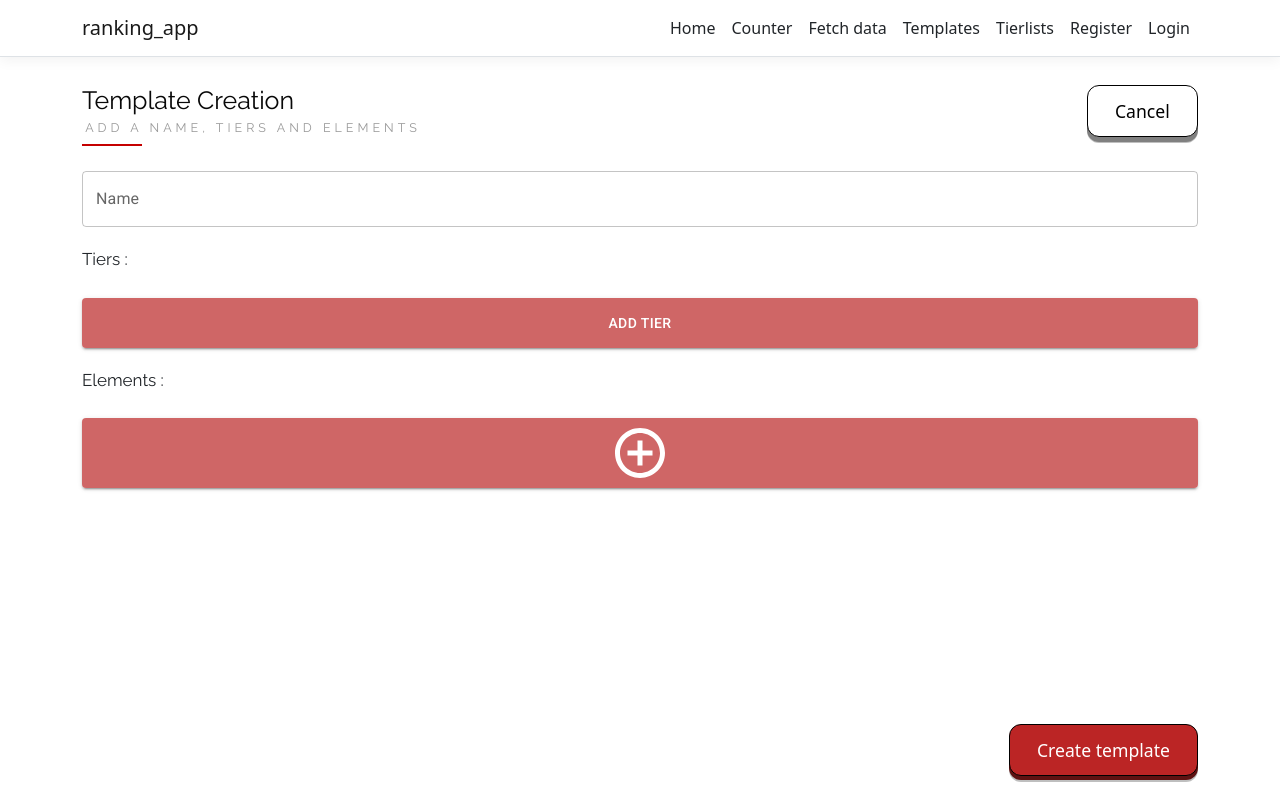
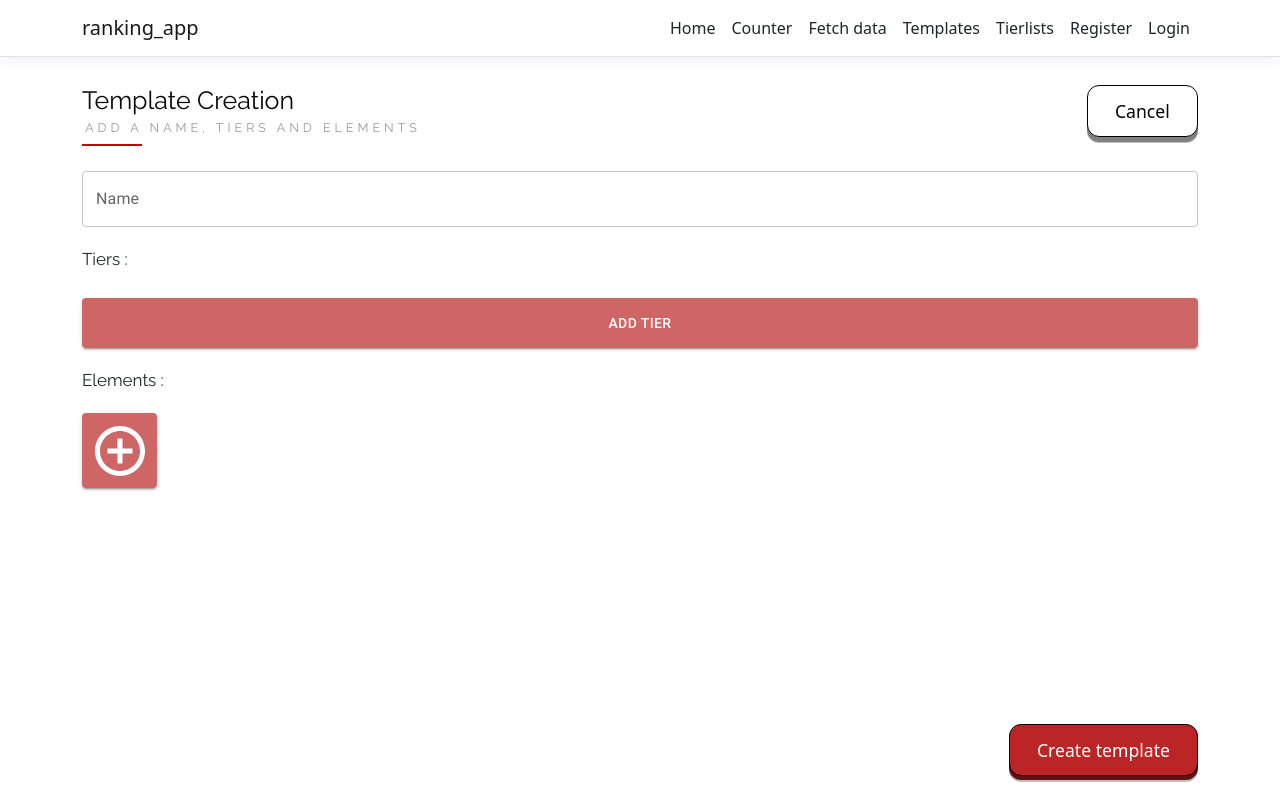
Before and after one commit to mickael-lalanne/ranking-app, a React (Create React App) app in the folder ClientApp/: page /templates in a window 1280 px wide. Both pictures are taken after a click on the button "Add template". Built offline with nearby package versions, Linux system fonts and the light colour scheme; no server answers.

Commit message:
Client: fix element display differences between Template and Tierlist views

```diff
--- a/ClientApp/src/components/shared/ElementPreview.tsx
+++ b/ClientApp/src/components/shared/ElementPreview.tsx
@@ -59,7 +59,9 @@ export const element_container_style = css({
     height: '100% !important',
     padding: '5px !important',
     justifyContent: 'center',
-    textAlign: 'center'
+    textAlign: 'center',
+    aspectRatio: 1,
+    width: 'fit-content'
 });
 
 const element_delete_container_style = css({
--- a/ClientApp/src/components/template/TemplateEditor.tsx
+++ b/ClientApp/src/components/template/TemplateEditor.tsx
@@ -169,7 +169,7 @@ const TemplateEditor = (
         return (
             <Button
                 variant="contained"
-                className={add_tier_btn_style + ' ' + element_container_style}
+                className={add_tier_btn_style + ' ' + element_container_style + ' ' + add_elt_btn_style}
                 onClick={() => setEditViewMode(EEditViewMode.EditElement)}
             >
                 <AddCircleOutlineIcon style={{ width: '60px', height: '60px' }} />
@@ -236,7 +236,8 @@ const tier_container_style = css({
 
 const elements_container_style = css({
     display: 'flex',
-    alignItems: 'center'
+    alignItems: 'center',
+    height: '75px'
 });
 
 const tier_rank_style = css({
@@ -272,3 +273,8 @@ const add_tier_btn_style = css({
     width: '100%',
     height: TIER_HEIGHT
 });
+
+const add_elt_btn_style = css({
+    margin: '0 !important',
+    width: 'auto'
+});
```
